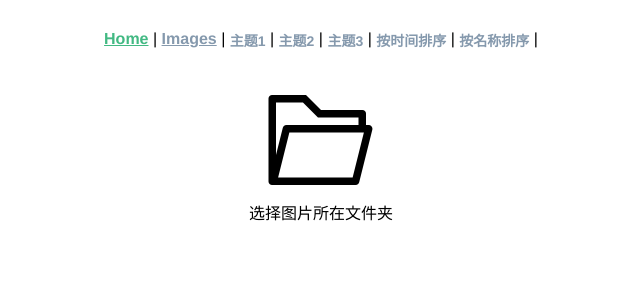
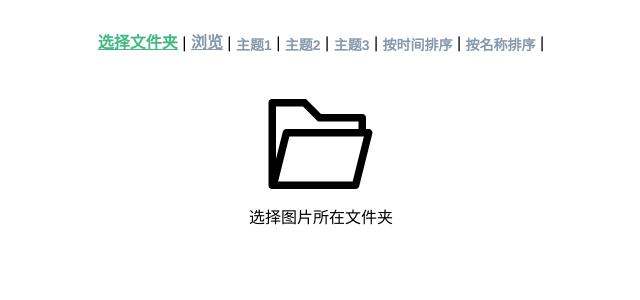
Before and after one commit to inkroom/image-viewer, a Vue app: page / in a window 1280 px wide. Shown: the top 300 px of the page, without its empty margins (319-959 px from the left). Built offline with nearby package versions, Linux system fonts and the light colour scheme.

Commit message:
修复部分主题下出现了额外高度问题

```diff
--- a/src/App.vue
+++ b/src/App.vue
@@ -1,8 +1,8 @@
 <template>
   <div id="app">
     <div id="nav">
-      <router-link to="/">Home</router-link> |
-      <router-link to="/Images">Images</router-link> |
+      <router-link to="/">选择文件夹</router-link> |
+      <router-link to="/Images">浏览</router-link> |
       <el-link @click="$store.commit('setTheme','style1')">主题1</el-link> |
       <el-link @click="$store.commit('setTheme','style2')">主题2</el-link> |
       <el-link @click="$store.commit('setTheme','style3')">主题3</el-link> |
@@ -68,7 +68,7 @@ html,body{
 
   height: 100%;
 
-  margin-top:-82px;
+  margin-top:-83px;
   padding-top:82px;
   box-sizing: border-box;
 }
--- a/src/styles/images/style1.less
+++ b/src/styles/images/style1.less
@@ -2,12 +2,16 @@
 
     @item-width: 20%;
     @item-height: 20px;
+
+
 
 /*
 
 左右布局，左侧显示文件列表。右侧显示高清图片和图片信息
 
 */
+
+    height: 100%;
 
     .preview{
         float: right;
@@ -30,8 +34,16 @@
 
         float: left;
 
+        height: 100%;
+        position: relative;
 
         .header{
+            position: absolute;
+            top: 0;
+            left: 0;
+            width: 100%;
+            z-index: 9;
+            background-color: black;
             span{
                 display: inline-block;
                 width: @item-width;
```
